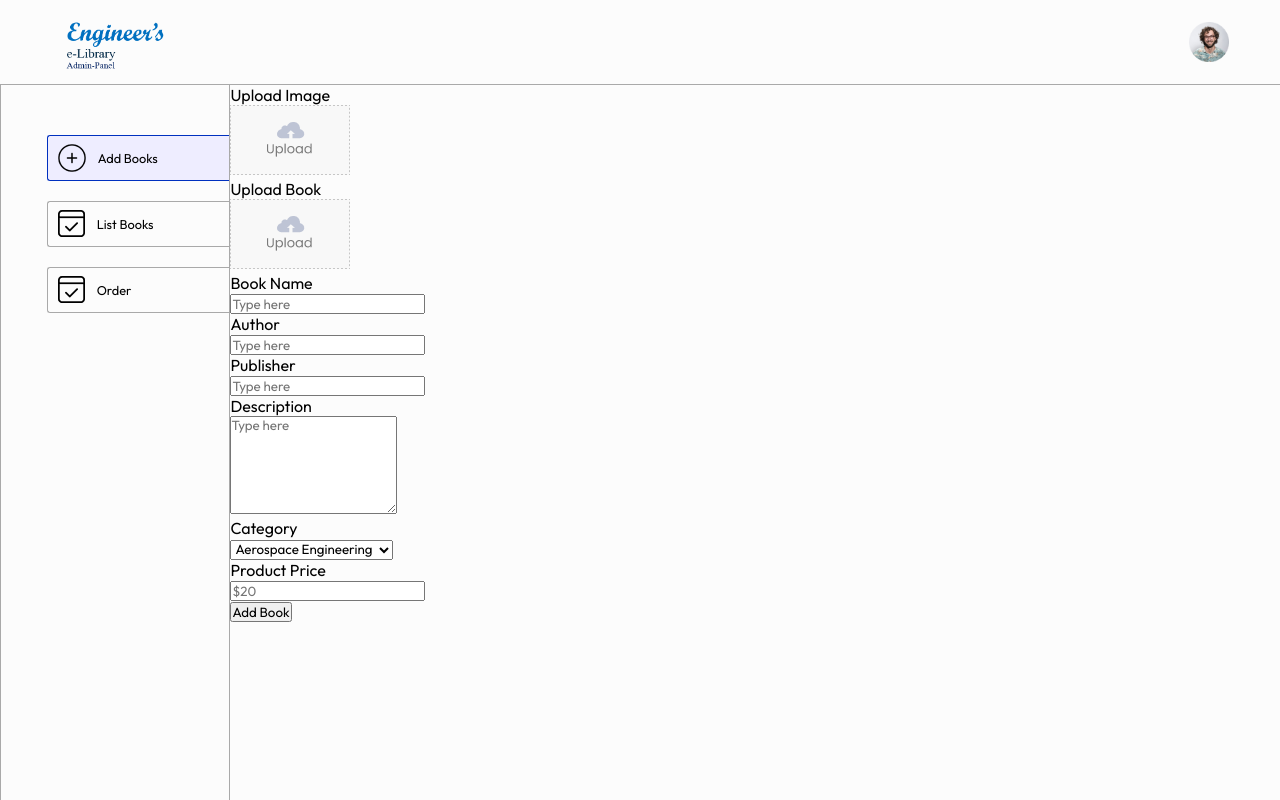
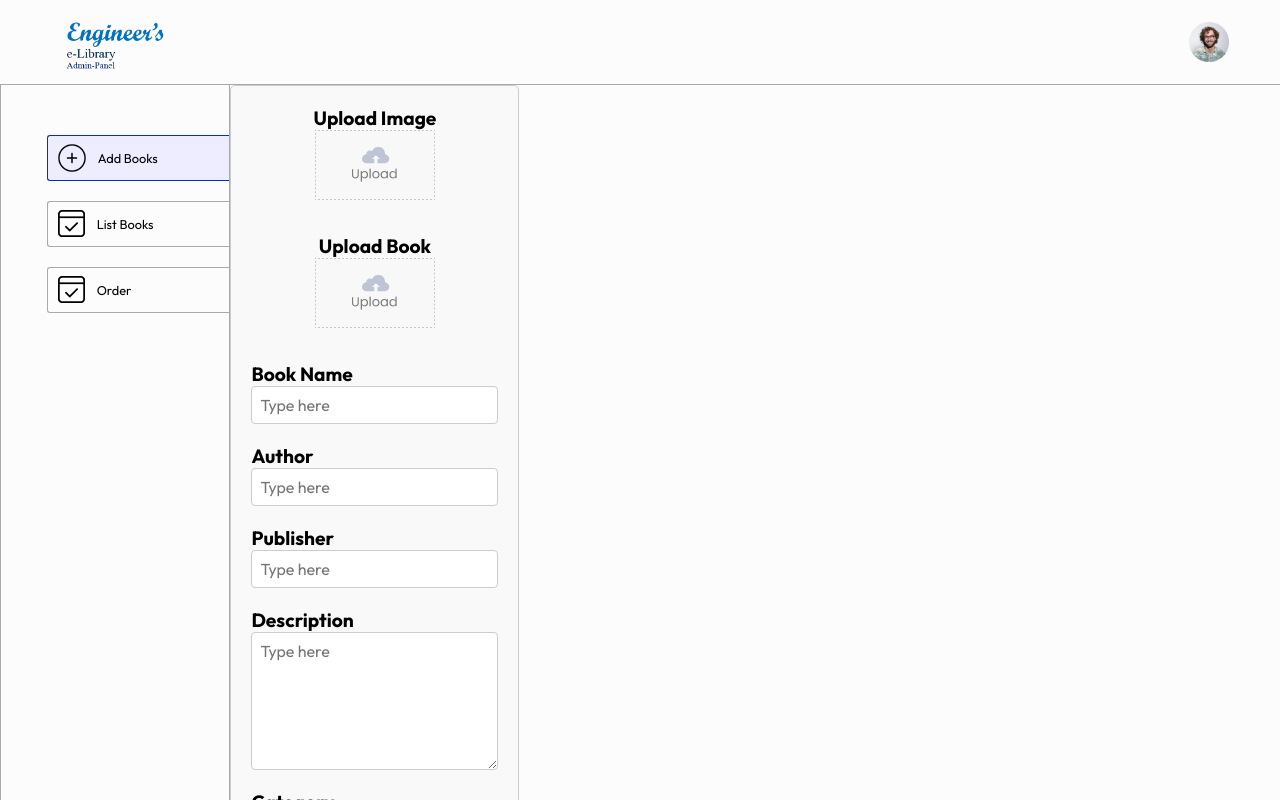
Before and after one commit to Prajwalb0208/Engineers_E-Library, a React (Vite) app in the folder admin/: page /add in a window 1280 px wide. Shown: the top 800 px of the page. Built offline with nearby package versions, Linux system fonts and the light colour scheme.

Commit message:
Add books-admin

```diff
--- a/admin/src/pages/Add/Add.css
+++ b/admin/src/pages/Add/Add.css
@@ -0,0 +1,82 @@
+.add {
+    font-size: 16px;
+    display: flex;
+    justify-content: center;
+    align-items: center;
+    height: 100%;
+  }
+
+  .add form {
+    display: flex;
+    flex-direction: column;
+    gap: 20px;
+    max-width: 600px;
+    padding: 20px;
+    border: 1px solid #ccc;
+    border-radius: 5px;
+    background-color: #f9f9f9;
+  }
+
+  .add form p {
+    font-size: 1.2em;
+    font-weight: bold;
+  }
+
+  .add-img-upload,
+  .add-pdf-upload {
+    display: flex;
+    flex-direction: column;
+    align-items: center;
+  }
+
+  .add-img-upload img,
+  .add-pdf-upload img {
+    width: 120px;
+    margin-bottom: 10px;
+  }
+
+  .add-product-name,
+  .add-author,
+  .add-publisher,
+  .add-description,
+  .add-category,
+  .add-price {
+    display: flex;
+    flex-direction: column;
+  }
+
+  .add-product-name input,
+  .add-author input,
+  .add-publisher input,
+  .add-description textarea,
+  .add-category select,
+  .add-price input {
+    padding: 8px;
+    font-size: 1em;
+    border: 1px solid #ccc;
+    border-radius: 4px;
+    outline: none;
+  }
+
+  .add-description textarea {
+    resize: vertical;
+  }
+
+  .add-submit {
+    display: flex;
+    justify-content: flex-end;
+  }
+
+  .add-submit button {
+    padding: 10px 20px;
+    background-color: #007bff;
+    color: white;
+    border: none;
+    border-radius: 4px;
+    cursor: pointer;
+    transition: background-color 0.3s ease;
+  }
+
+  .add-submit button:hover {
+    background-color: #0056b3;
+  }
```
Also changed, not shown: 2 other files (tests, documents, lock files or other folders).
